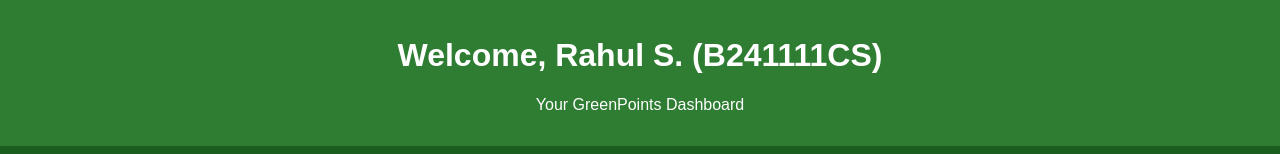
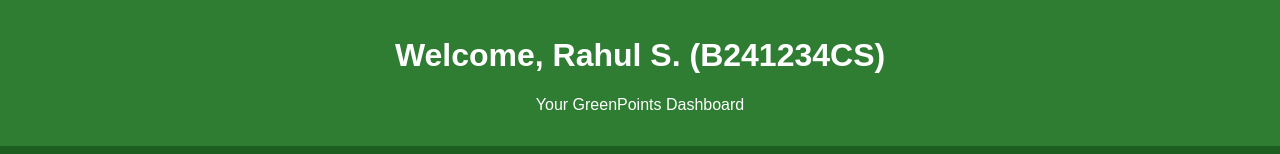
Before and after one commit to SriramGupta19/ih-ist, a plain HTML site: page index.html in a window 1280 px wide. Shown: the top 154 px of the page. Drawn offline with Linux system fonts and the light colour scheme.

Commit message:
Update index.html

```diff
--- a/index.html
+++ b/index.html
@@ -82,7 +82,7 @@
 <body>
 
   <header>
-    <h1>Welcome, Rahul S. (B241111CS)</h1>
+    <h1>Welcome, Rahul S. (B241234CS)</h1>
     <p>Your GreenPoints Dashboard</p>
   </header>
 
```
